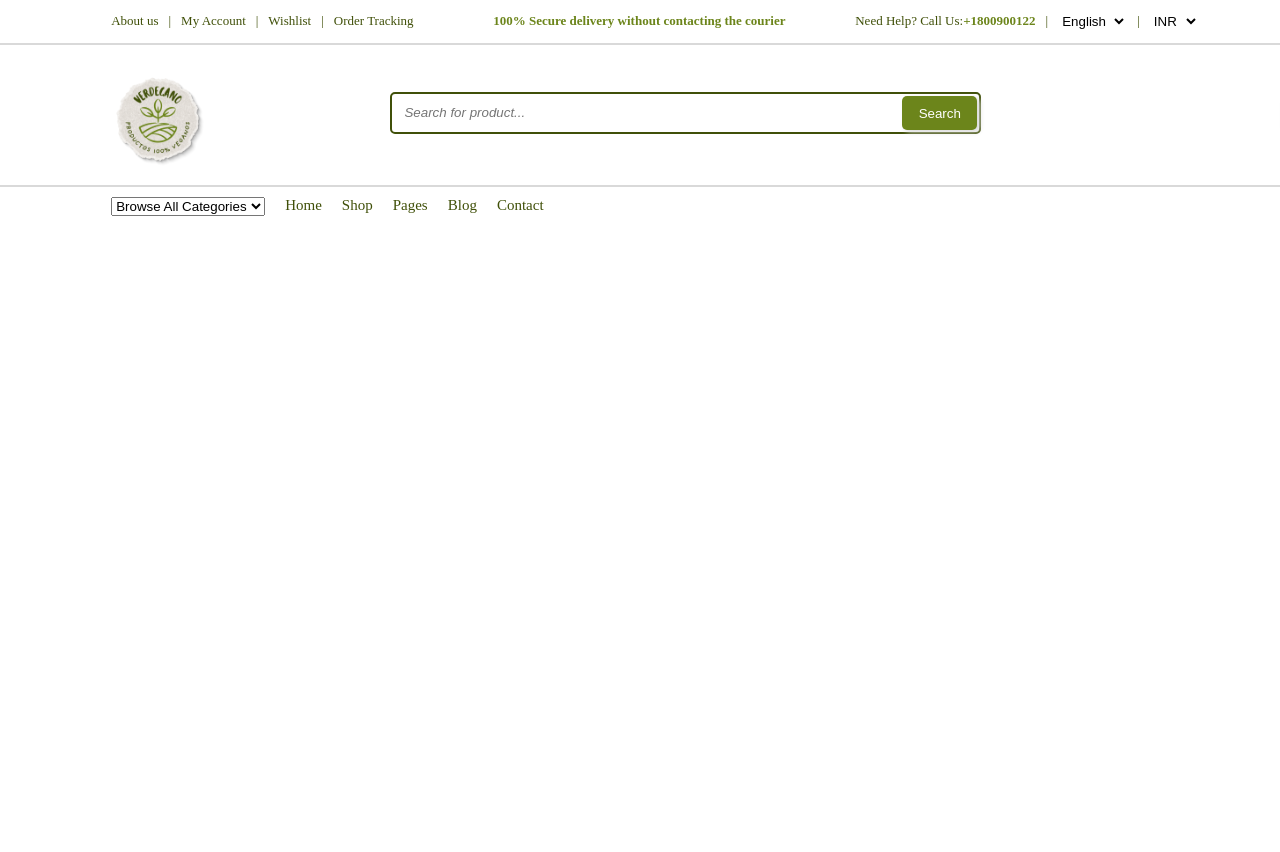
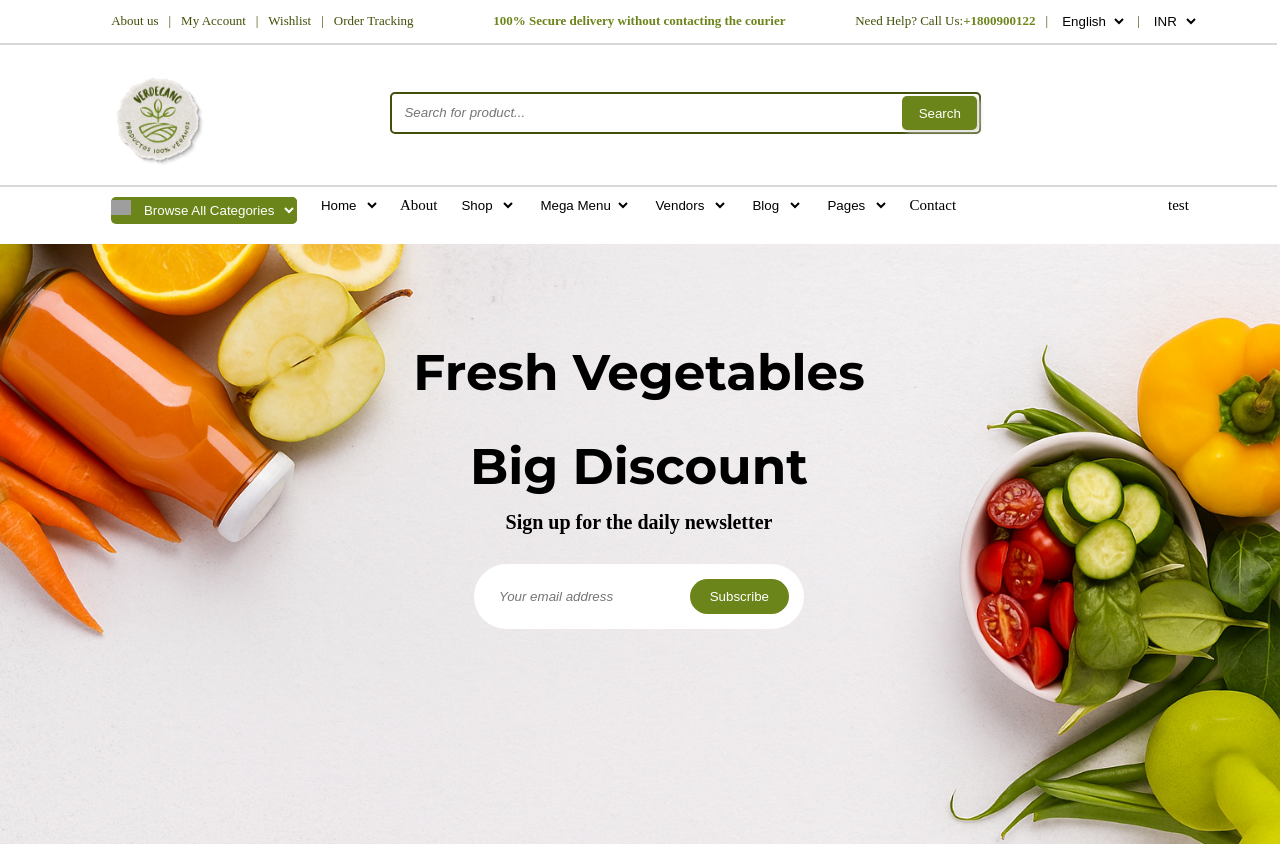
Before and after one commit to Sylvan0r/2DAW_Desarrollo_de_Aplicaciones_Web, a PHP site: page /mainPage.html in a window 1280 px wide; the page is wider, and only the part inside the window is pictured. Before the commit the page ends 216 px from the top of that part, so only its background shows below. Run offline with PHP 8.4, Linux system fonts and the light colour scheme; some web fonts are replaced; grey boxes are pictures that could not be loaded.

Commit message:
Cambios a el trabajo de DOR y de DSW

```diff
--- a/DOR/1Trimestre/2Unidad/Actividad2.1/CSS/mainPage.css
+++ b/DOR/1Trimestre/2Unidad/Actividad2.1/CSS/mainPage.css
@@ -1,3 +1,18 @@
+@font-face{
+    font-family: 'Tan';
+    src: url('../fonts/TAN-Angleton-Regular.ttf');
+}
+
+@font-face{
+    font-family: 'Montserrat';
+    src: url('../fonts/Montserrat-VariableFont_wght.ttf');
+}
+
+@font-face {
+    font-family: 'PortoBesto';
+    src: url('../FONTS/PortobestoCapsRegular.otf');
+}
+
 header{
     margin-left: 5%;
     margin-right: 5%;
@@ -5,7 +20,7 @@ header{
 
 hr{
     margin-left: -10%;
-    margin-right: -10%;
+    margin-right: -6%;
     border: 0.5px solid #D9D9D9;
 }
 
@@ -105,6 +120,109 @@ hr{
 
 .lowerHeader ul li {
     margin-right: 20px;
-    color: #405009;
     cursor: pointer;
 }
+
+.lowerHeader ul li select#categoriesSelect{
+    border: none;
+    background-color: white;
+    cursor: pointer;
+    background-color:#6C851B;
+    color:white;
+    padding: 5px;
+    border-radius: 5px;
+}
+
+.lowerHeader ul li img{
+    height: 15px;
+    align-self: auto;
+}
+
+.lowerHeader ul li#categories{
+    background-color: #6C851B;
+    border-radius: 5px;
+}
+
+.lowerHeader ul li select{
+    border: none;
+    background-color: white;
+    cursor: pointer;
+}
+
+/* !! FALTA HACER ESTO DE AQUI */
+.lowerHeader ul li#twentyFourSeven{
+    margin-left: auto;
+}
+
+main .Banner{
+    height: 600px;
+    margin-top: 20px;
+    background-image: url("../IMG/3d0da7fa-4d4c-4b7d-9e28-f4556c27679d.png");
+    background-repeat: no-repeat;
+    background-size: cover;
+    margin-left: -10px;
+    margin-right: -8px;
+    background-position: 20% 7%;
+    display: block;
+}
+
+main .Banner #textBanner{
+    padding-top: 5%;
+    display: block;
+}
+
+
+
+main .Banner h1{
+    color: black;
+    font-size: 50px;
+    width: 500px;
+    margin-left: auto;
+    margin-right: auto;
+    font-family: 'Montserrat';
+    text-align: center;
+
+}
+
+main .Banner h2{
+    color: black;
+    font-size: 20px;
+    width: 500px;
+    margin-left: auto;
+    margin-right: auto;
+    font-family: 'Tan';
+    text-align: center;
+    margin-top: -20px;
+}
+
+main .Banner #emailInput{
+    display: flex;
+    justify-content: center;
+    margin-left: auto;
+    margin-right: auto;
+    margin-top: 30px;
+    background-color: white;
+    width: 300px;
+    padding: 15px;
+    border-radius: 50px;
+    overflow: hidden;
+}
+
+main .Banner #emailInput input{
+    border: none;
+    width: 70%;
+    font-style: italic;
+    color: #E8E4DD;
+    padding-left: 10px;
+}
+
+/* !! FALTA HACER ESTO DE AQUI */
+main .Banner #emailInput button{
+    background-color: #6C851B;
+    color: white;
+    border: none;
+    border-radius: 50px;
+    margin-left: 10px;
+    padding: 10px 20px 10px 20px;
+    cursor: pointer;
+}
--- a/DOR/1Trimestre/2Unidad/Actividad2.1/mainPage.html
+++ b/DOR/1Trimestre/2Unidad/Actividad2.1/mainPage.html
@@ -52,8 +52,9 @@
                 <hr>
                 <div class="lowerHeader">
                     <ul>
-                        <li>
-                            <select>
+                        <li id ="categories">
+                            <img src="IMG/Iconos/1554570.png">
+                            <select id="categoriesSelect">
                                 <option value="Categories">Browse All Categories</option>
                                 <option value="Category1">Category1</option>
                                 <option value="Category2">Category2</option>
@@ -61,14 +62,74 @@
                                 <option value="Category4">Category4</option>
                             </select>
                         </li>
-                        <li>Home</li>
-                        <li>Shop</li>
-                        <li>Pages</li>
-                        <li>Blog</li>
+                        <li>
+                            <select>
+                                <option value="Home">Home</option>
+                                <option value="Home1">Home1</option>
+                                <option value="Home2">Home2</option>
+                                <option value="Home3">Home3</option>
+                            </select>
+                        </li>
+                        <li>About</li>
+                        <li>
+                            <select>
+                                <option value="Shop">Shop</option>
+                                <option value="Shop1">Shop1</option>
+                                <option value="Shop2">Shop2</option>
+                                <option value="Shop3">Shop3</option>
+                            </select>
+                        </li>
+                        <li>
+                            <select>
+                                <option value="MegaMenu">Mega Menu</option>
+                                <option value="MegaMenu1">MegaMenu1</option>
+                                <option value="MegaMenu2">MegaMenu2</option>
+                                <option value="MegaMenu3">MegaMenu3</option>
+                            </select>
+                        </li>
+                        <li>
+                            <select>
+                                <option value="Vendors">Vendors</option>
+                                <option value="Vendors1">Vendors1</option>
+                                <option value="Vendors2">Vendors2</option>
+                                <option value="Vendors">Vendors3</option>
+                            </select>
+                        </li>
+                        <li>
+                            <select>
+                                <option value="Blog">Blog</option>
+                                <option value="Blog1">Blog1</option>
+                                <option value="Blog2">Blog2</option>
+                                <option value="Blog3">Blog3</option>
+                            </select>
+                        </li>
+                        <li>
+                            <select>
+                                <option value="Pages">Pages</option>
+                                <option value="Pages1">Pages1</option>
+                                <option value="Pages2">Pages2</option>
+                                <option value="Pages3">Pages3</option>
+                            </select>
+                        </li>
                         <li>Contact</li>
+                        <li id="twentyFourSeven">test</li>
                     </ul>
                 </div>
             </nav>
         </header>
+
+        <main>
+            <div class="Banner">
+                <div id="textBanner">
+                    <h1>Fresh Vegetables</h1>
+                    <h1>Big Discount</h1>
+                    <h2>Sign up for the daily newsletter</h2>
+                    <div id="emailInput">
+                        <input type="text" placeholder="Your email address">
+                        <button>Subscribe</button>
+                    </div>
+                </div>
+            </div>
+        </main>
     </body>
 </html>
```
Also changed, not shown: DSW/1Trimestre/ActEvaluable1/PHP/RegisterUser/gethint.php (added, +27 -0 lines), DSW/1Trimestre/ActEvaluable1/PHP/RegisterUser/registerUser.php (+22 -1 lines), DOR/1Trimestre/2Unidad/Actividad2.1/FONTS/PortobestoCapsRegular.otf (renamed from DOR/1Trimestre/2Unidad/Actividad2.1/FONTS/Portobesto Caps Regular.otf), DOR/1Trimestre/2Unidad/Actividad2.1/IMG/3d0da7fa-4d4c-4b7d-9e28-f4556c27679d.png (added).
